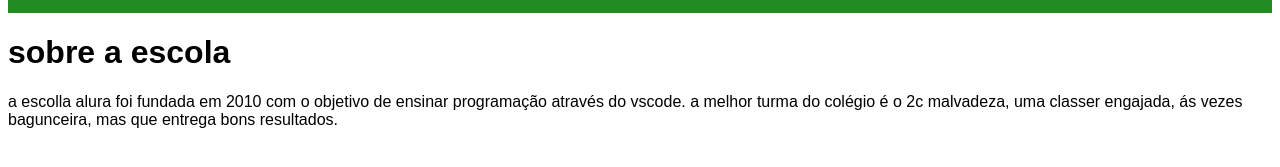
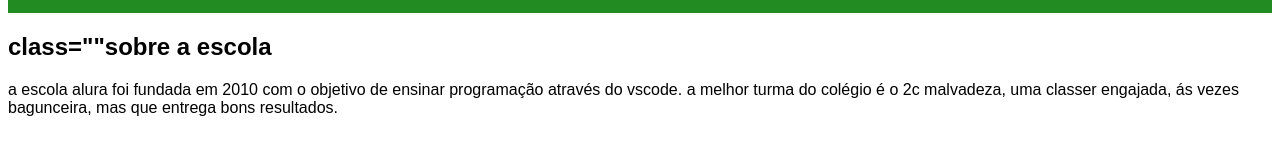
Before and after one commit to deborinha23/debora, a plain HTML site: page index.html in a window 1280 px wide. Shown: the part 95-262 px from the top of the page. Drawn offline with Linux system fonts and the light colour scheme.

Commit message:
Add files via upload

```diff
--- a/index.html
+++ b/index.html
@@ -18,15 +18,18 @@
             <li class="cabecalho-lista-item">Estudante</li>
         </ul>
     </header>
+    <section class="escola">
+    <div>
+        <h2> class=""sobre a escola</h1>
 
+<p class="escola-titulo"></p>
+<p class="escola-titulo-dois"></p>
 
-    <div>
-        <h1>sobre a escola</h1>
-
-
-    a escolla alura foi fundada em 2010 com o objetivo de ensinar programação através do vscode.
+    a escola alura foi fundada em 2010 com o objetivo de ensinar programação através do vscode.
     a melhor turma do colégio é o 2c malvadeza, uma classer engajada, ás vezes bagunceira, mas que entrega bons resultados.
     </div>
 
+</section>
+
 </body>
 </html>
```
